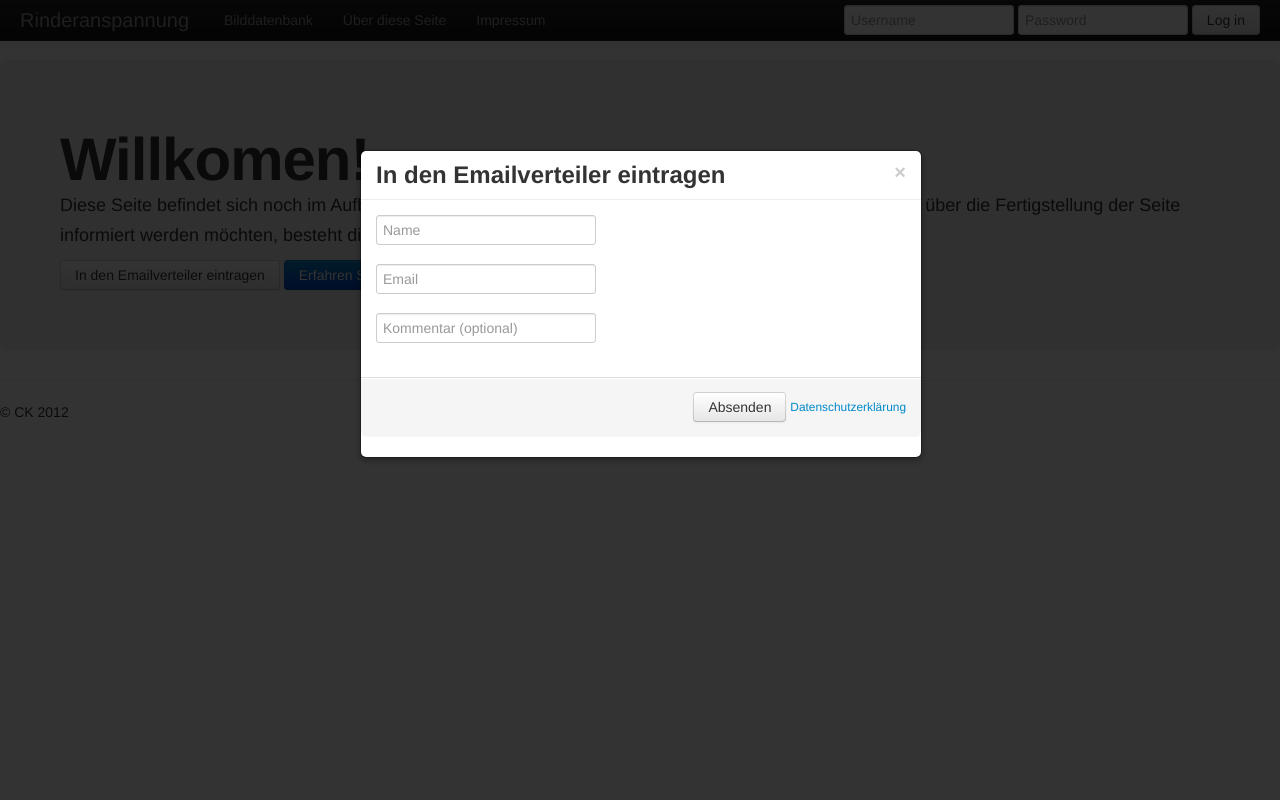
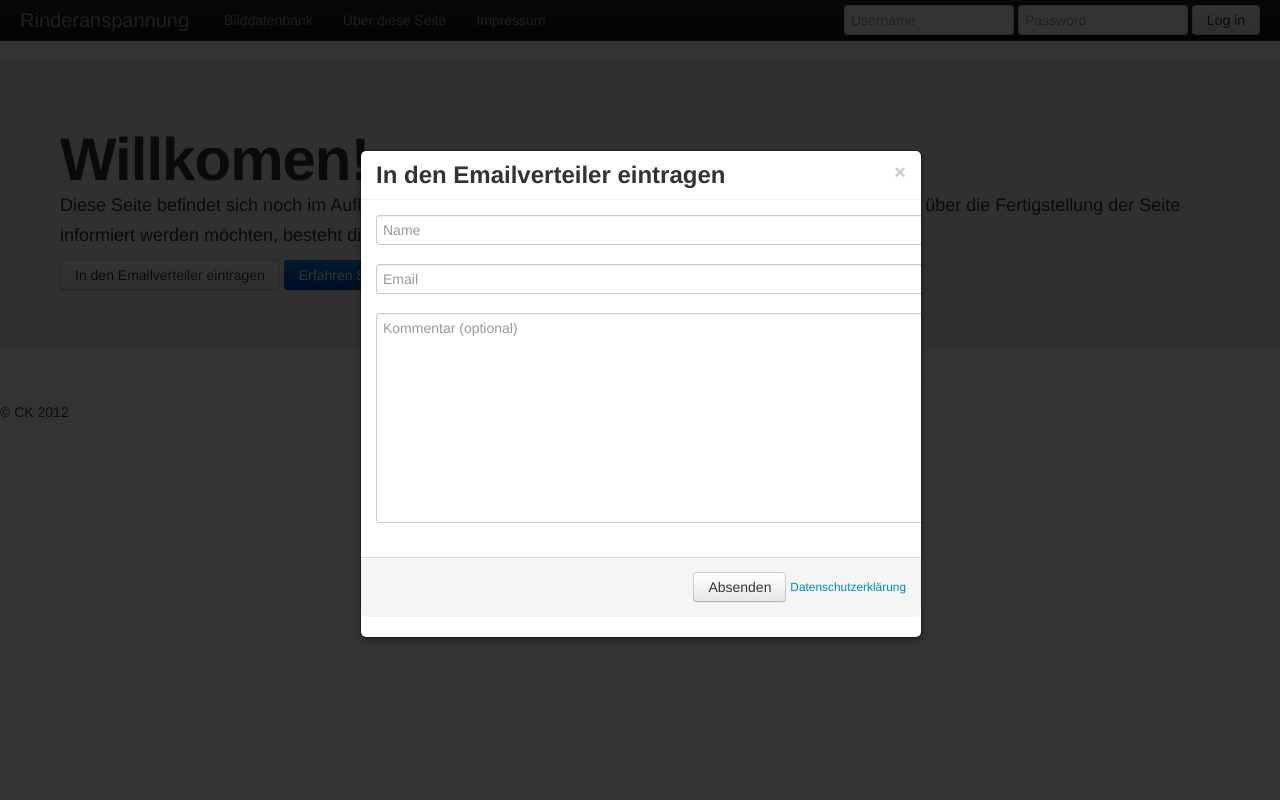
Before and after one commit to mschuetz/tamaraw, a Flask app: page / in a window 1280 px wide, after a click on "In den Emailverteiler eintragen". Run offline with Flask 2, Linux system fonts and the light colour scheme; parts of the project's set-up code (start-up, migrations or seed data) failed here and were passed over; some libraries are stand-ins or nearby versions.

Commit message:
wider input fields for comments

```diff
--- a/src/tamaraw/templates/image.html
+++ b/src/tamaraw/templates/image.html
@@ -31,9 +31,9 @@
 	<form method="post" action="{{url_for('comment', store_key=image.store_key)}}">
 		<div class="modal-body">
 			<p>Hinweis: Ihr Kommentar wird nicht öffentlich angezeigt und ist nur dem Autor zugänglich.</p>
-			<p><input type="text" name="name" placeholder="Name" value=""/></p>
-			<p><input type="email" name="email" placeholder="Emailadresse" value=""></p>
-			<p><textarea name="text" placeholder="Kommentar" rows="10" cols="810"></textarea></p>
+			<p><input class="span6" type="text" name="name" placeholder="Name" value=""/></p>
+			<p><input class="span6" type="email" name="email" placeholder="Emailadresse" value=""></p>
+			<p><textarea class="span6" name="text" placeholder="Kommentar" rows="10" cols="80"></textarea></p>
 		</div>
 		<div class="modal-footer">
 			<a class="btn" data-dismiss="modal" aria-hidden="true">
--- a/src/tamaraw/templates/start.html
+++ b/src/tamaraw/templates/start.html
@@ -10,13 +10,13 @@
 	<form action="{{url_for('subscribe')}}" method="post">
 		<div class="modal-body">
 			<p>
-				<input type="text" placeholder="Name" name="name"/>
+				<input class="span6" type="text" placeholder="Name" name="name"/>
 			</p>
 			<p>
-				<input type="email" placeholder="Email" name="email"/>
+				<input class="span6" type="email" placeholder="Email" name="email"/>
 			</p>
 			<p>
-				<input type="text" placeholder="Kommentar (optional)" name="comment"/>
+				<textarea class="span6" type="text" placeholder="Kommentar (optional)" name="comment" rows="10"></textarea>
 			</p>
 		</div>
 		<div class="modal-footer">
```
